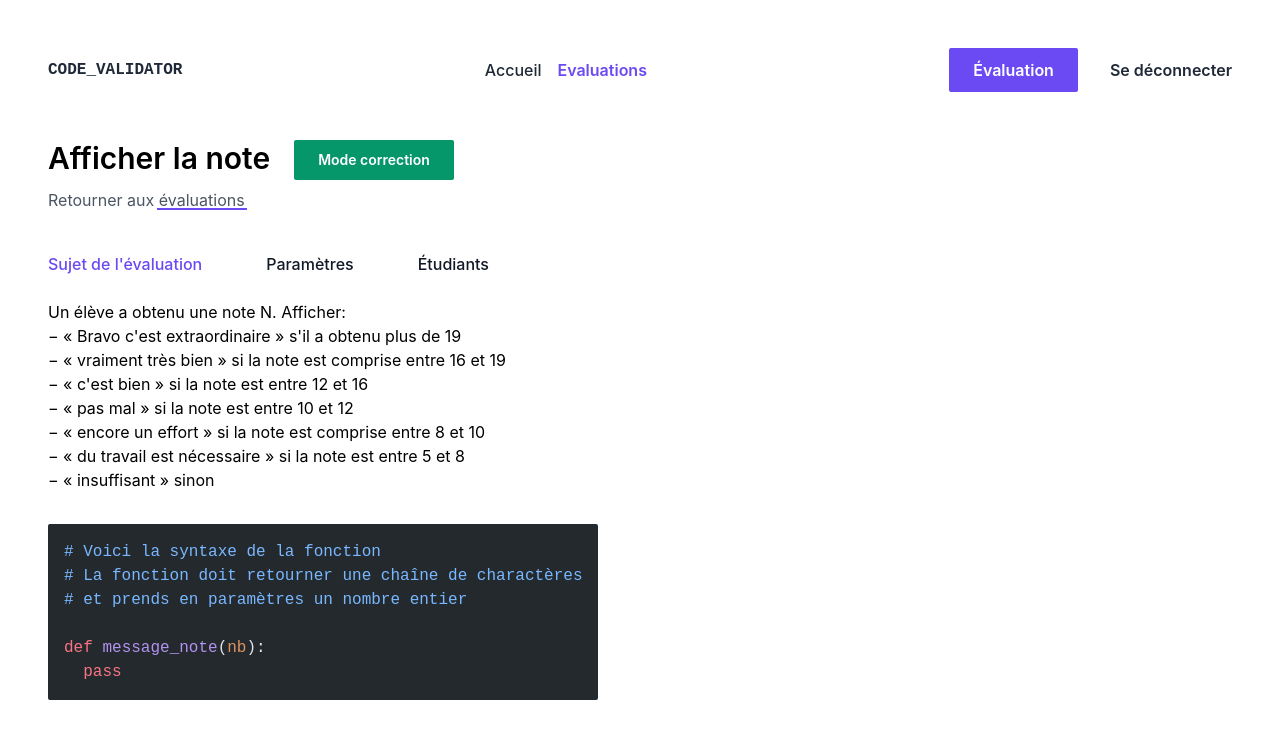
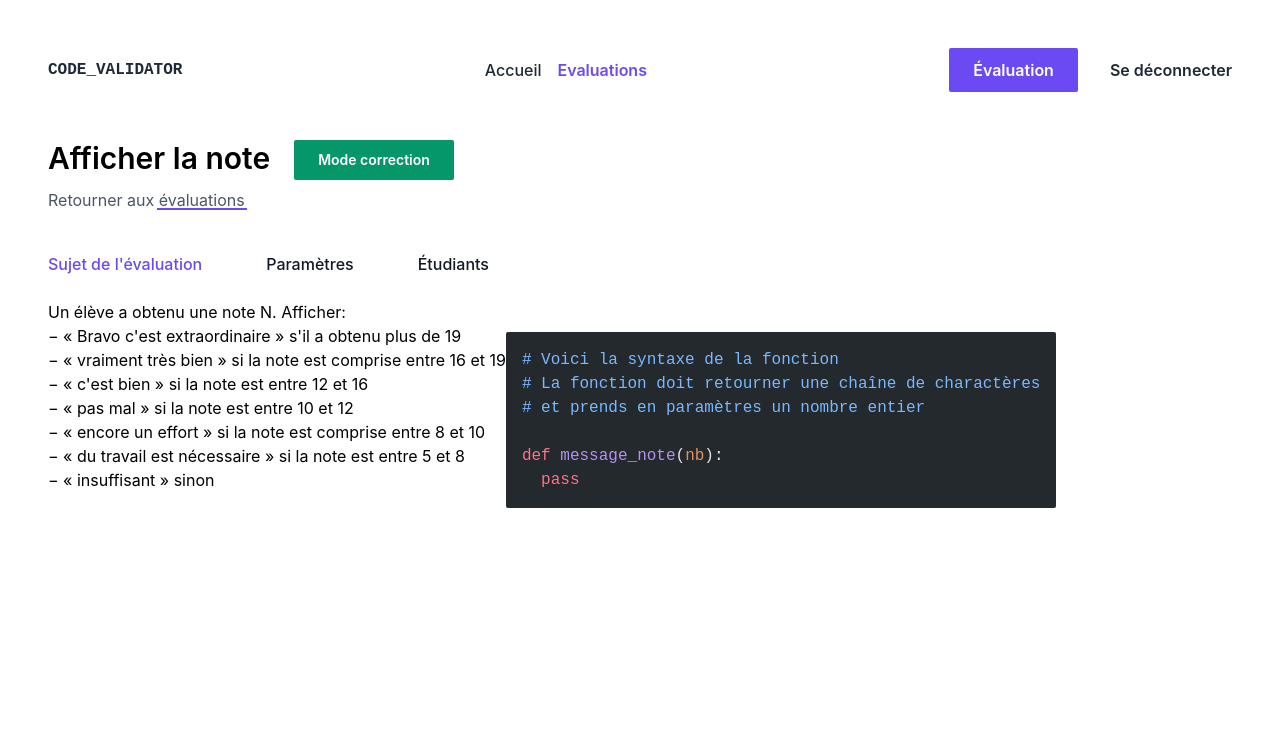
Before and after one commit to ctrl-plus-w/code-validator-client, a Next.js app: page /professor/evaluations/1 in a window 1280 px wide. Shown: the top 738 px of the page. Built offline with nearby package versions, Linux system fonts and the light colour scheme.

Commit message:
Factorised the markdown component

```diff
--- /dev/null
+++ b/src/components/modules/Markdown.tsx
@@ -0,0 +1,47 @@
+import { FC } from 'react';
+
+import ReactMarkdown from 'react-markdown';
+import SyntaxHighlighter from 'react-syntax-highlighter';
+
+import hljsTheme from '@style/hljs';
+
+interface IProps {
+  content: string;
+
+  className?: string;
+}
+
+const Markdown: FC<IProps> = ({ className: _className, content }) => {
+  return (
+    <ReactMarkdown
+      className={_className}
+      components={{
+        code: ({ inline, className, children, ...props }) => {
+          const match = /language-(\w+)/.exec(className || '');
+          return !inline && match ? (
+            <SyntaxHighlighter
+              style={hljsTheme}
+              customStyle={{
+                marginTop: '2rem',
+                padding: '1rem',
+                borderRadius: '2px',
+              }}
+              language={match[1]}
+              PreTag="div"
+            >
+              {String(children).replace(/\n$/, '')}
+            </SyntaxHighlighter>
+          ) : (
+            <code className={className} {...props}>
+              {children}
+            </code>
+          );
+        },
+      }}
+    >
+      {content}
+    </ReactMarkdown>
+  );
+};
+
+export default Markdown;
--- a/src/pages/professor/evaluations/[evaluationId]/index.tsx
+++ b/src/pages/professor/evaluations/[evaluationId]/index.tsx
@@ -5,8 +5,6 @@ import { NextPage } from 'next';
 
 import type { ReactElement } from 'react';
 
-import SyntaxHighlighter from 'react-syntax-highlighter';
-import ReactMarkdown from 'react-markdown';
 import clsx from 'clsx';
 
 import ProfessorLayout from '@layout/ProfessorLayout';
@@ -25,9 +23,8 @@ import { statusMapper, userMapper } from '@helper/table.helper';
 import { formatNumber } from '@util/string.util';
 import { formatInputDatetime } from '@util/date.util';
 
-import hljsTheme from '@style/hljs';
-
 import { professorEvaluations } from '@constant/evaluations';
+import Markdown from '@module/Markdown';
 
 // eslint-disable-next-line no-shadow
 enum SUB_MENU {
@@ -43,34 +40,7 @@ interface ISubMenuProps {
 const Subject = ({ evaluation }: ISubMenuProps): ReactElement => {
   return (
     <Container>
-      <ReactMarkdown
-        className="flex-col"
-        components={{
-          code: ({ inline, className, children, ...props }) => {
-            const match = /language-(\w+)/.exec(className || '');
-            return !inline && match ? (
-              <SyntaxHighlighter
-                style={hljsTheme}
-                customStyle={{
-                  marginTop: '2rem',
-                  padding: '1rem',
-                  borderRadius: '2px',
-                }}
-                language={match[1]}
-                PreTag="div"
-              >
-                {String(children).replace(/\n$/, '')}
-              </SyntaxHighlighter>
-            ) : (
-              <code className={className} {...props}>
-                {children}
-              </code>
-            );
-          },
-        }}
-      >
-        {evaluation.description}
-      </ReactMarkdown>
+      <Markdown content={evaluation.description} />
     </Container>
   );
 };
```
